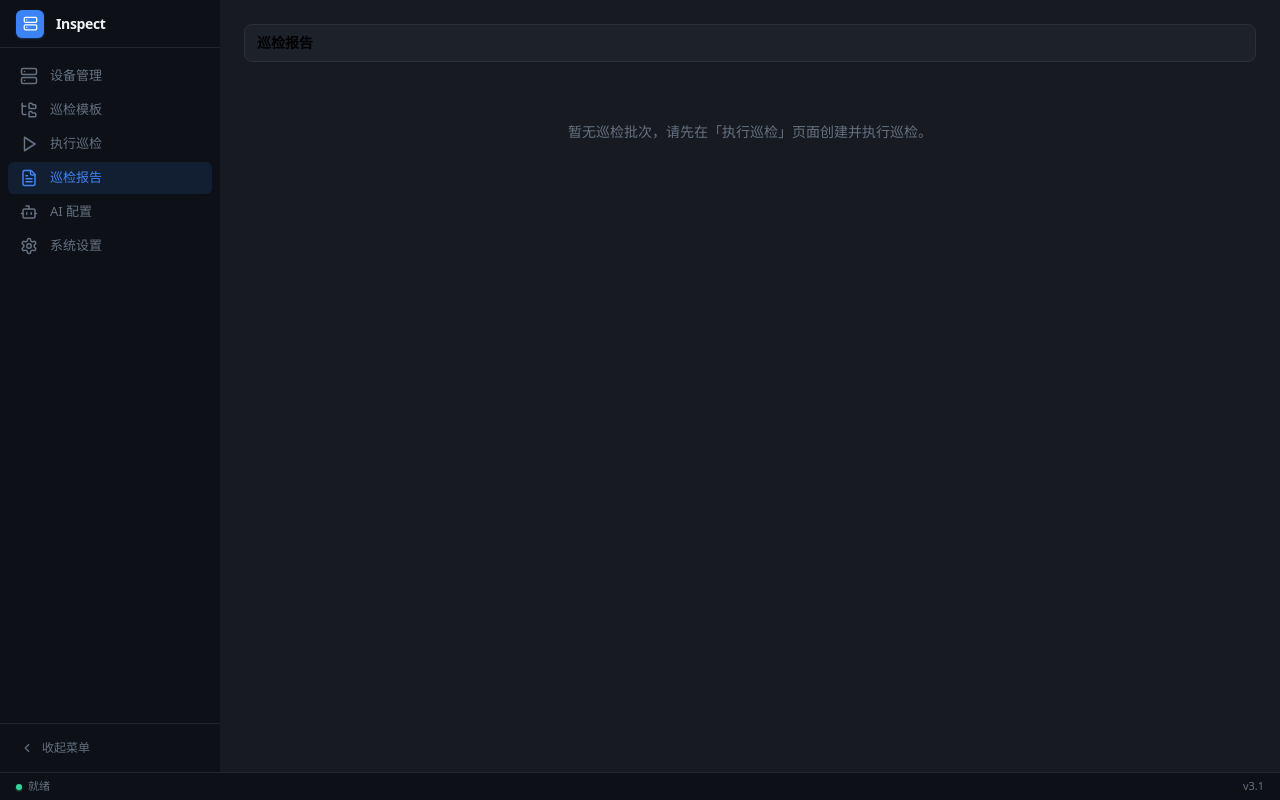
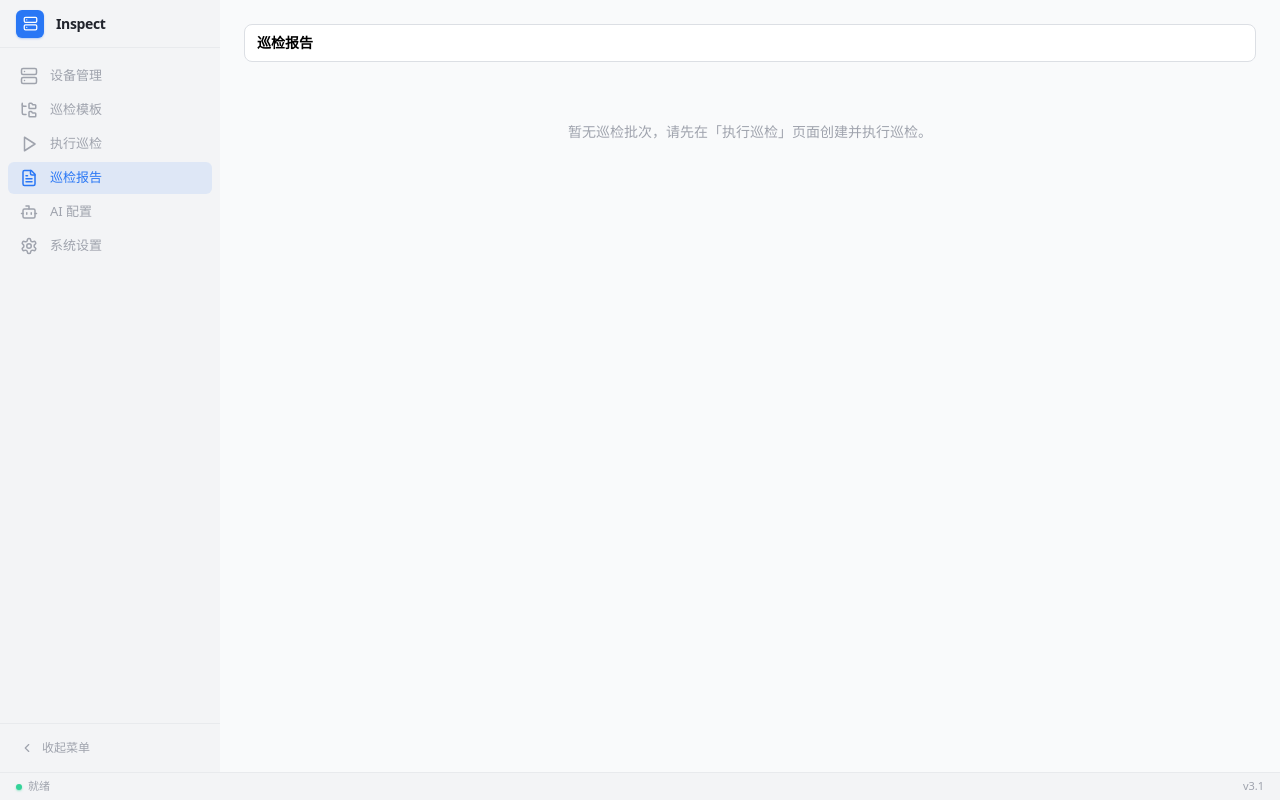
Before and after one commit to neowong/inspection-rust, a React (Vite) app: page /reports in a window 1280 px wide. Built offline with nearby package versions, Linux system fonts and the light colour scheme.

Commit message:
style: 切换至柔和浅色主题 + badge 颜色适配
Co-Authored-By: neo <neowong2005@gmail.com>

```diff
--- a/src/components/StatusBadge.tsx
+++ b/src/components/StatusBadge.tsx
@@ -1,18 +1,18 @@
 type Status = "online" | "offline" | "unknown" | "ok" | "warning" | "critical" | "info" | "pending" | "running" | "completed" | "failed" | "stopped";
 
 const STYLES: Record<Status, string> = {
-  online: "bg-emerald-500/15 text-emerald-400 border-emerald-500/30",
-  offline: "bg-red-500/15 text-red-400 border-red-500/30",
-  unknown: "bg-gray-500/15 text-gray-400 border-gray-500/30",
-  ok: "bg-emerald-500/15 text-emerald-400 border-emerald-500/30",
-  warning: "bg-amber-500/15 text-amber-400 border-amber-500/30",
-  critical: "bg-red-500/15 text-red-400 border-red-500/30",
-  info: "bg-blue-500/15 text-blue-400 border-blue-500/30",
-  pending: "bg-gray-500/15 text-gray-400 border-gray-500/30",
-  running: "bg-blue-500/15 text-blue-400 border-blue-500/30 animate-pulse",
-  completed: "bg-emerald-500/15 text-emerald-400 border-emerald-500/30",
-  failed: "bg-red-500/15 text-red-400 border-red-500/30",
-  stopped: "bg-amber-500/15 text-amber-400 border-amber-500/30",
+  online: "bg-emerald-500/10 text-emerald-700 border-emerald-500/25",
+  offline: "bg-red-500/10 text-red-700 border-red-500/25",
+  unknown: "bg-gray-500/10 text-gray-600 border-gray-500/25",
+  ok: "bg-emerald-500/10 text-emerald-700 border-emerald-500/25",
+  warning: "bg-amber-500/10 text-amber-700 border-amber-500/25",
+  critical: "bg-red-500/10 text-red-700 border-red-500/25",
+  info: "bg-blue-500/10 text-blue-700 border-blue-500/25",
+  pending: "bg-gray-500/10 text-gray-600 border-gray-500/25",
+  running: "bg-blue-500/10 text-blue-700 border-blue-500/25 animate-pulse",
+  completed: "bg-emerald-500/10 text-emerald-700 border-emerald-500/25",
+  failed: "bg-red-500/10 text-red-700 border-red-500/25",
+  stopped: "bg-amber-500/10 text-amber-700 border-amber-500/25",
 };
 
 const LABELS: Record<Status, string> = {
@@ -22,9 +22,9 @@ const LABELS: Record<Status, string> = {
 };
 
 const DOT_COLORS: Record<Status, string> = {
-  online: "bg-emerald-400", offline: "bg-red-400", unknown: "bg-gray-400",
-  ok: "bg-emerald-400", warning: "bg-amber-400", critical: "bg-red-400", info: "bg-blue-400",
-  pending: "bg-gray-400", running: "bg-blue-400", completed: "bg-emerald-400", failed: "bg-red-400", stopped: "bg-amber-400",
+  online: "bg-emerald-500", offline: "bg-red-500", unknown: "bg-gray-400",
+  ok: "bg-emerald-500", warning: "bg-amber-500", critical: "bg-red-500", info: "bg-blue-500",
+  pending: "bg-gray-400", running: "bg-blue-500", completed: "bg-emerald-500", failed: "bg-red-500", stopped: "bg-amber-500",
 };
 
 export default function StatusBadge({ status }: { status: Status }) {
--- a/src/index.css
+++ b/src/index.css
@@ -4,22 +4,22 @@
 
 @layer base {
   :root {
-    --bg-app: 215 28% 7%;
-    --bg-content: 217 19% 11%;
-    --bg-card: 217 19% 14%;
-    --bg-hover: 217 19% 18%;
-    --bg-active: 217 19% 22%;
-    --text-primary: 210 20% 95%;
-    --text-secondary: 215 12% 65%;
-    --text-tertiary: 215 12% 45%;
-    --accent: 217 91% 60%;
-    --accent-subtle: 217 91% 60% / 0.12;
-    --success: 142 71% 45%;
-    --warning: 38 92% 50%;
-    --danger: 0 72% 51%;
-    --info: 217 91% 60%;
-    --border: 217 15% 20%;
-    --border-light: 217 15% 15%;
+    --bg-app: 220 14% 96%;
+    --bg-content: 220 14% 98%;
+    --bg-card: 0 0% 100%;
+    --bg-hover: 220 14% 94%;
+    --bg-active: 217 91% 95%;
+    --text-primary: 220 15% 15%;
+    --text-secondary: 220 8% 46%;
+    --text-tertiary: 220 8% 65%;
+    --accent: 217 91% 56%;
+    --accent-subtle: 217 91% 56% / 0.1;
+    --success: 142 71% 40%;
+    --warning: 38 92% 45%;
+    --danger: 0 72% 48%;
+    --info: 217 91% 56%;
+    --border: 220 13% 88%;
+    --border-light: 220 13% 92%;
     --radius: 0.5rem;
   }
 
@@ -42,8 +42,8 @@
 /* ---- Scrollbar ---- */
 ::-webkit-scrollbar { width: 5px; height: 5px; }
 ::-webkit-scrollbar-track { background: transparent; }
-::-webkit-scrollbar-thumb { background: hsl(var(--text-tertiary) / 0.4); border-radius: 3px; }
-::-webkit-scrollbar-thumb:hover { background: hsl(var(--text-secondary) / 0.6); }
+::-webkit-scrollbar-thumb { background: hsl(var(--text-tertiary) / 0.35); border-radius: 3px; }
+::-webkit-scrollbar-thumb:hover { background: hsl(var(--text-secondary) / 0.5); }
 
 /* ---- Animation ---- */
 @keyframes fadeIn {
--- a/src/pages/AiConfigPage.tsx
+++ b/src/pages/AiConfigPage.tsx
@@ -148,8 +148,8 @@ export default function AiConfigPage() {
       render: (c: AiModelConfig) => (
         <span className={`inline-block px-1.5 py-0.5 rounded border text-[11px] font-medium ${
           c.provider === "openai"
-            ? "bg-emerald-500/15 text-emerald-400 border-emerald-500/30"
-            : "bg-purple-500/15 text-purple-400 border-purple-500/30"
+            ? "bg-emerald-500/10 text-emerald-700 border-emerald-500/25"
+            : "bg-purple-500/10 text-purple-700 border-purple-500/25"
         }`}>
           {c.provider === "openai" ? "OpenAI" : "Anthropic"}
         </span>
--- a/src/pages/ReportsPage.tsx
+++ b/src/pages/ReportsPage.tsx
@@ -573,7 +573,7 @@ export default function ReportsPage() {
                                   </td>
                                   <td className="px-3 py-1.5">
                                     {rec.report_path ? (
-                                      <span className="text-emerald-400">
+                                      <span className="text-emerald-600">
                                         已生成
                                       </span>
                                     ) : (
@@ -679,43 +679,43 @@ function AiJudgmentBadge({
       const isCrit = summaryJudgment.includes("[CRITICAL]");
       if (isCrit)
         return (
-          <span className="inline-block px-1.5 py-0.5 rounded border text-[11px] font-medium bg-red-500/15 text-red-400 border-red-500/30">
+          <span className="inline-block px-1.5 py-0.5 rounded border text-[11px] font-medium bg-red-500/10 text-red-700 border-red-500/25">
             严重
           </span>
         );
       if (isWarn)
         return (
-          <span className="inline-block px-1.5 py-0.5 rounded border text-[11px] font-medium bg-amber-500/15 text-amber-400 border-amber-500/30">
+          <span className="inline-block px-1.5 py-0.5 rounded border text-[11px] font-medium bg-amber-500/10 text-amber-700 border-amber-500/25">
             警告
           </span>
         );
       if (isOk)
         return (
-          <span className="inline-block px-1.5 py-0.5 rounded border text-[11px] font-medium bg-emerald-500/15 text-emerald-400 border-emerald-500/30">
+          <span className="inline-block px-1.5 py-0.5 rounded border text-[11px] font-medium bg-emerald-500/10 text-emerald-700 border-emerald-500/25">
             正常
           </span>
         );
     }
     return (
-      <span className="inline-block px-1.5 py-0.5 rounded border text-[11px] font-medium bg-emerald-500/15 text-emerald-400 border-emerald-500/30">
+      <span className="inline-block px-1.5 py-0.5 rounded border text-[11px] font-medium bg-emerald-500/10 text-emerald-700 border-emerald-500/25">
         已完成
       </span>
     );
   }
   if (aiStatus === "running" || aiStatus === "processing")
     return (
-      <span className="inline-block px-1.5 py-0.5 rounded border text-[11px] font-medium bg-blue-500/15 text-blue-400 border-blue-500/30">
+      <span className="inline-block px-1.5 py-0.5 rounded border text-[11px] font-medium bg-blue-500/10 text-blue-700 border-blue-500/25">
         分析中
       </span>
     );
   if (aiStatus === "failed")
     return (
-      <span className="inline-block px-1.5 py-0.5 rounded border text-[11px] font-medium bg-red-500/15 text-red-400 border-red-500/30">
+      <span className="inline-block px-1.5 py-0.5 rounded border text-[11px] font-medium bg-red-500/10 text-red-700 border-red-500/25">
         失败
       </span>
     );
   return (
-    <span className="inline-block px-1.5 py-0.5 rounded border text-[11px] font-medium bg-gray-500/15 text-[hsl(var(--text-tertiary))] border-gray-500/30">
+    <span className="inline-block px-1.5 py-0.5 rounded border text-[11px] font-medium bg-gray-500/10 text-gray-600 border-gray-500/25">
       等待中
     </span>
   );
```
Also changed, not shown: 1 other file (tests, documents, lock files or other folders).
